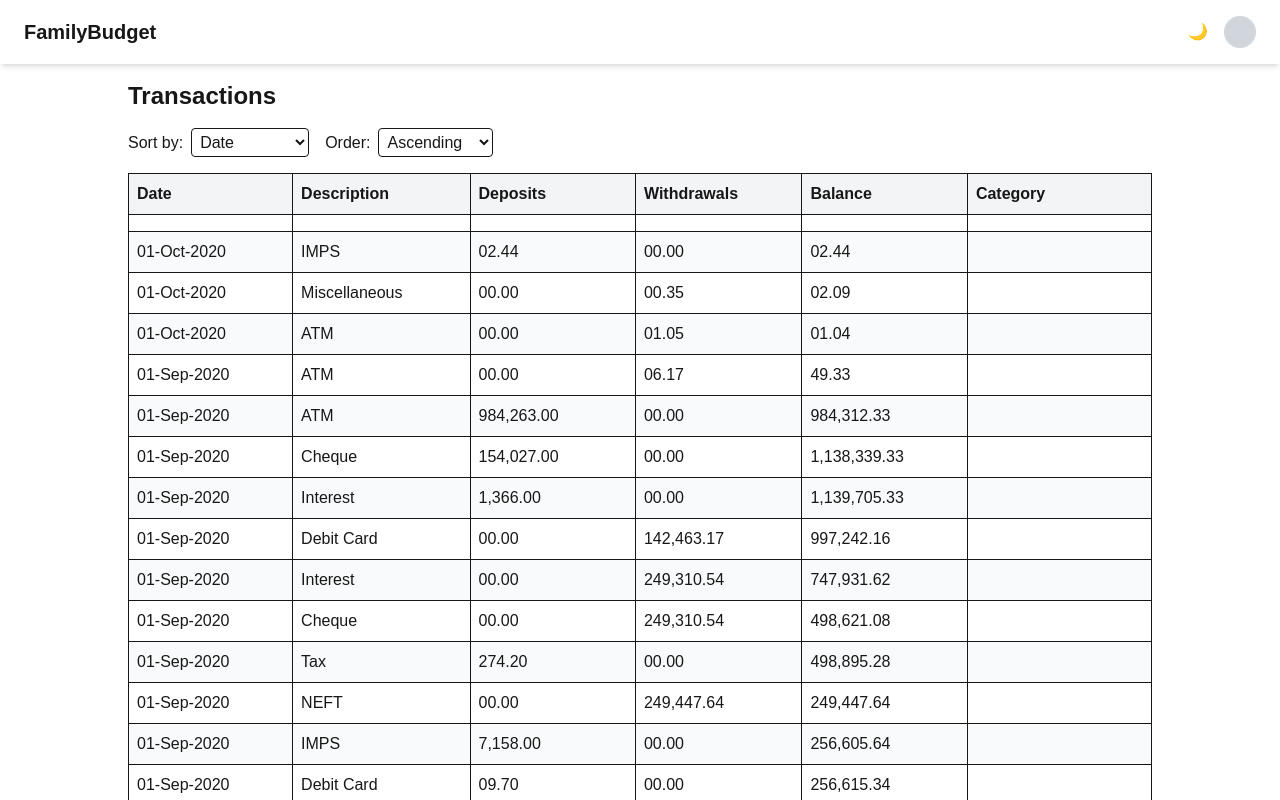
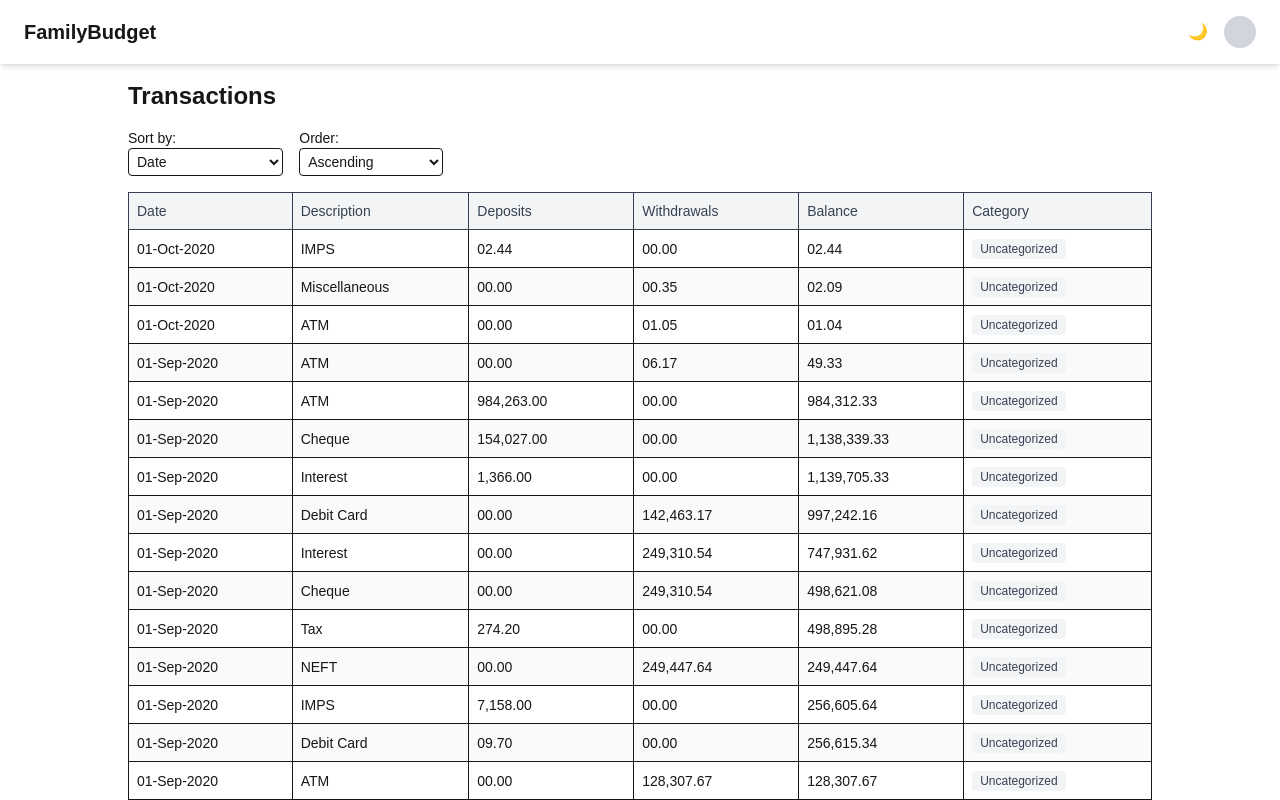
Before and after one commit to Repro22/family-budget-app, a Next.js app: page /transactions in a window 1280 px wide. Shown: the top 800 px of the page. Built offline with nearby package versions, Linux system fonts and the light colour scheme.

Commit message:
feat: Transactions page dropdown refinement, ToggleViewSwitcher update

```diff
--- a/app/components/ToggleViewSwitcher.jsx
+++ b/app/components/ToggleViewSwitcher.jsx
@@ -8,7 +8,7 @@ export function ToggleViewSwitcher({ viewMode, setViewMode }) {
                 className={`px-4 py-2 rounded border text-sm font-medium transition-colors duration-150 ${
                     viewMode === "all"
                         ? "bg-blue-600 text-white border-blue-600"
-                        : "bg-white text-blue-600 border-blue-600 hover:bg-blue-50"
+                        : "bg-blue-400 text-white border-blue-400 hover:bg-blue-200"
                 }`}
             >
                 All Transactions
@@ -18,7 +18,7 @@ export function ToggleViewSwitcher({ viewMode, setViewMode }) {
                 className={`px-4 py-2 rounded border text-sm font-medium transition-colors duration-150 ${
                     viewMode === "grouped"
                         ? "bg-blue-600 text-white border-blue-600"
-                        : "bg-white text-blue-600 border-blue-600 hover:bg-blue-50"
+                        : "bg-blue-400 text-white border-blue-400 hover:bg-blue-200"
                 }`}
             >
                 Grouped by Category
--- a/app/import-transactions/page.js
+++ b/app/import-transactions/page.js
@@ -10,8 +10,14 @@ export default function ImportTransactionsPage() {
     const handleUpload = (file) => {
         Papa.parse(file, {
             header: true,
+            skipEmptyLines: true,
             complete: (results) => {
-                const data = results.data.map(row => ({
+                const data = results.data
+                    .filter(row =>
+                        row.Date !== "Date" &&  // remove CSV header row if included
+                        Object.values(row).some(val => val && val.trim() !== "")
+                    )
+                    .map(row => ({
                         Date: row.Date,
                         Description: row.Description,
                         Deposits: row.Deposits,
@@ -19,7 +25,6 @@ export default function ImportTransactionsPage() {
                         Balance: row.Balance,
                         Category: ""
                     }));
-
                 uploadTransactions(data);
             }
         });
--- a/app/transactions/page.js
+++ b/app/transactions/page.js
@@ -29,22 +29,23 @@ export default function TransactionsPage() {
         return 0;
     });
 
+
     return (
         <div className="max-w-5xl mx-auto">
             <h1 className="text-2xl font-semibold mb-4">Transactions</h1>
             <div className="flex gap-4 mb-4">
-                <label>
+                <label className="text-sm">
                     Sort by:
-                    <select className="ml-2 p-1 border rounded" value={sortKey} onChange={(e) => setSortKey(e.target.value)}>
+                    <select className="p-1 border rounded w-full text-sm bg-white dark:bg-gray-800 dark:text-white" value={sortKey} onChange={(e) => setSortKey(e.target.value)}>
                         <option value="Date">Date</option>
                         <option value="Deposits">Deposits</option>
                         <option value="Withdrawals">Withdrawals</option>
                         <option value="Balance">Balance</option>
                     </select>
                 </label>
-                <label>
+                <label className="text-sm">
                     Order:
-                    <select className="ml-2 p-1 border rounded" value={sortOrder} onChange={(e) => setSortOrder(e.target.value)}>
+                    <select className="p-1 border rounded w-full text-sm bg-white dark:bg-gray-800 dark:text-white" value={sortOrder} onChange={(e) => setSortOrder(e.target.value)}>
                         <option value="asc">Ascending</option>
                         <option value="desc">Descending</option>
                     </select>
@@ -56,23 +57,27 @@ export default function TransactionsPage() {
                 <table className="w-full text-left border border-collapse border-gray-300">
                     <thead className="bg-gray-100 dark:bg-gray-700">
                     <tr>
-                        <th className="p-2 border">Date</th>
-                        <th className="p-2 border">Description</th>
-                        <th className="p-2 border">Deposits</th>
-                        <th className="p-2 border">Withdrawals</th>
-                        <th className="p-2 border">Balance</th>
-                        <th className="p-2 border">Category</th>
+                        {['Date', 'Description', 'Deposits', 'Withdrawals', 'Balance', 'Category'].map((col) => (
+                            <th key={col} className="p-2 border font-medium text-sm text-gray-700 dark:text-gray-200">{col}</th>
+                        ))}
                     </tr>
                     </thead>
                     <tbody>
                     {sortedTransactions.map((tx, index) => (
-                        <tr key={index} className="odd:bg-white even:bg-gray-50 dark:odd:bg-gray-800 dark:even:bg-gray-900">
-                            <td className="p-2 border">{tx.Date}</td>
-                            <td className="p-2 border">{tx.Description}</td>
-                            <td className="p-2 border">{tx.Deposits}</td>
-                            <td className="p-2 border">{tx.Withdrawals}</td>
-                            <td className="p-2 border">{tx.Balance}</td>
-                            <td className="p-2 border">{tx.Category}</td>
+                        <tr
+                            key={index}
+                            className="odd:bg-white even:bg-gray-50 dark:odd:bg-gray-800 dark:even:bg-gray-900 hover:bg-blue-50 dark:hover:bg-gray-700"
+                        >
+                            <td className="p-2 border text-sm">{tx.Date}</td>
+                            <td className="p-2 border text-sm">{tx.Description}</td>
+                            <td className="p-2 border text-sm">{tx.Deposits}</td>
+                            <td className="p-2 border text-sm">{tx.Withdrawals}</td>
+                            <td className="p-2 border text-sm">{tx.Balance}</td>
+                            <td className="p-2 border text-sm">
+                  <span className="inline-block bg-gray-100 text-gray-700 dark:bg-gray-700 dark:text-white px-2 py-0.5 rounded text-xs">
+                    {tx.Category || 'Uncategorized'}
+                  </span>
+                            </td>
                         </tr>
                     ))}
                     </tbody>
```
Also changed, not shown: data/transactions.json. Lines whose indentation alone changed are shown as unchanged.
